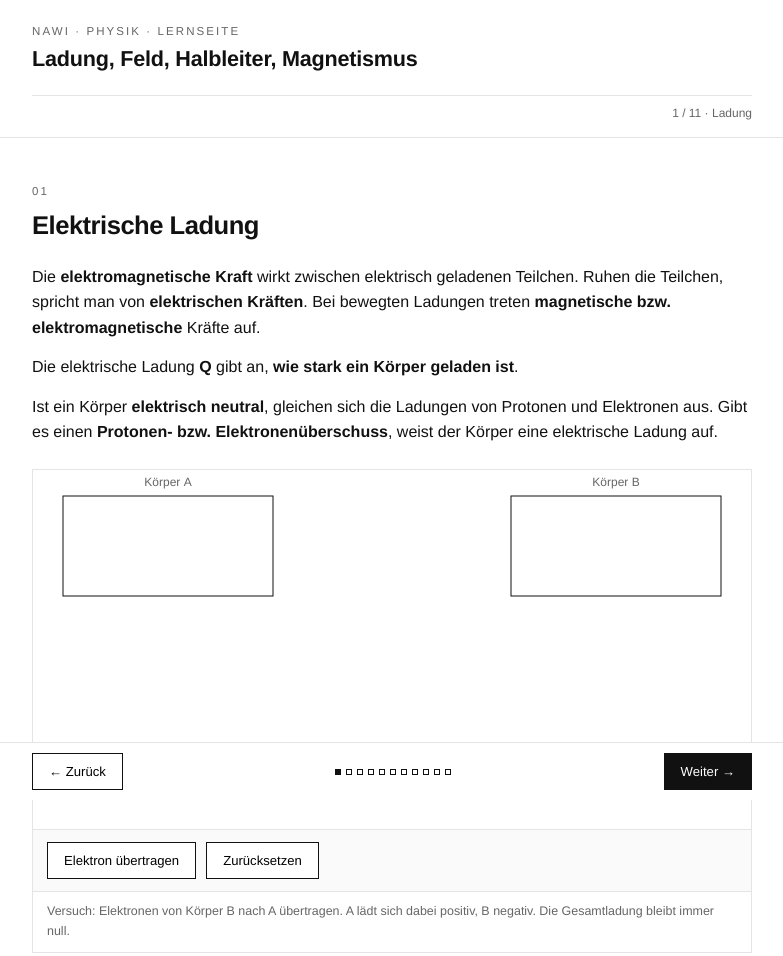
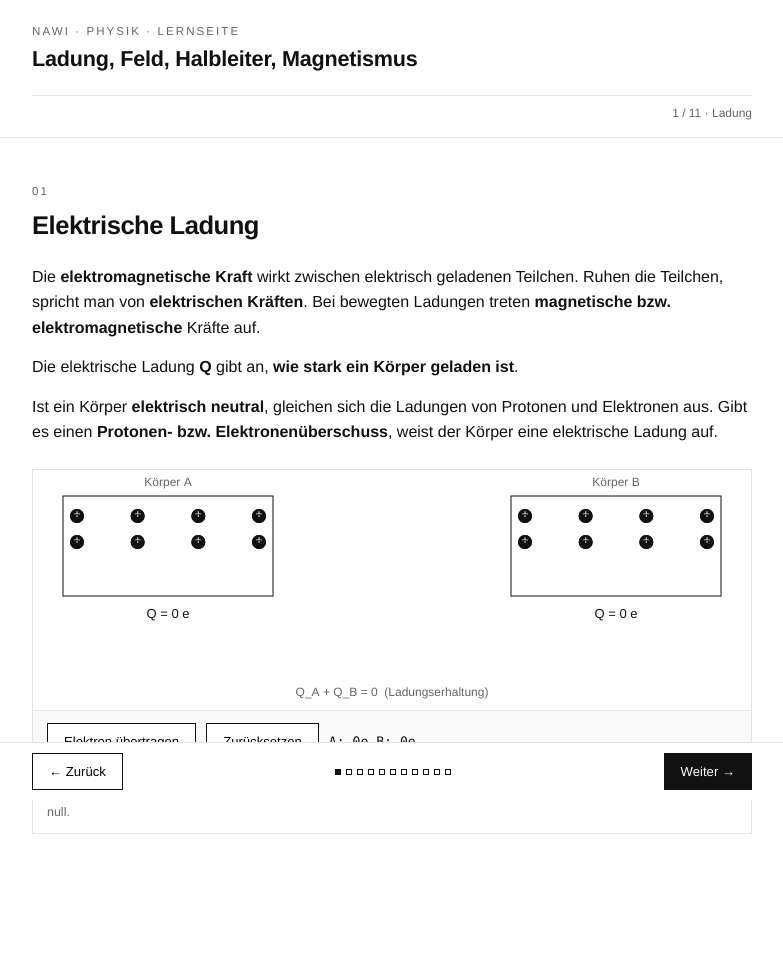
Before and after one commit to 23Noiahs/nawi, a plain HTML site: page index.html in a window 1280 px wide. Shown: the whole page, without its empty margins (248-1031 px from the left). Drawn offline with Linux system fonts and the light colour scheme.

Commit message:
Fix: Canvas-Groessen (feste Hoehen, kein Aufblaumen), Ladungs-Experiment rendert wieder, Reibungs-Hinweise
Co-authored-by: 23Noiahs <23Noiahs@users.noreply.github.com>

```diff
--- a/index.html
+++ b/index.html
@@ -33,7 +33,19 @@
   .def{border-left:2px solid var(--ink);padding:2px 0 2px 16px;margin:18px 0;font-size:1.05rem;}
   .note{background:var(--panel);border:1px solid var(--line);padding:12px 16px;margin:16px 0;font-size:.92rem;color:#333;}
   figure{margin:24px 0;border:1px solid var(--line);}
-  canvas{width:100%;display:block;background:#fff;touch-action:none;}
+  canvas{width:100%;height:280px;display:block;background:#fff;touch-action:none;}
+  #cvRub{height:200px}
+  #cvCoulomb{height:260px}
+  #cvField{height:320px}
+  #cvCap{height:260px}
+  #cvSemi{height:320px}
+  #cvDope{height:260px}
+  #cvTrans{height:300px}
+  #cvMag{height:240px}
+  #cvCoil{height:240px}
+  #cvLorenz{height:240px}
+  #cvMotor{height:320px}
+  #cvCharge{height:240px}
   figcaption{font-size:.78rem;color:var(--mid);padding:10px 14px;border-top:1px solid var(--line);}
   .controls{display:flex;flex-wrap:wrap;gap:10px;align-items:center;padding:12px 14px;border-top:1px solid var(--line);background:var(--panel);}
   .controls input[type=range]{flex:1;min-width:130px;accent-color:#111;}
@@ -320,14 +332,14 @@ var anims={};
 (function loop(){Object.keys(anims).forEach(function(k){try{anims[k]()}catch(e){}});requestAnimationFrame(loop);})();
 
 function fit(cv){
-  if(!cv._set){var r0=cv.getBoundingClientRect();cv._h=r0.height>40?r0.height:240;cv._set=true;}
-  cv._set=false;
+  if(!cv.offsetParent)return null;
   var r=cv.getBoundingClientRect(), dpr=window.devicePixelRatio||1;
-  var W=Math.max(60,Math.round(r.width*dpr)), H=Math.max(60,Math.round(dpr*(r.height>40?r.height:240)));
-  if(cv.width!==W||cv.height!==H){cv.width=W;cv.height=H;}
+  var W=Math.round(r.width), H=Math.round(r.height);
+  if(W<10||H<10)return null;
+  if(cv.width!==W*dpr||cv.height!==H*dpr){cv.width=W*dpr;cv.height=H*dpr;}
   var ctx=cv.getContext('2d'); ctx.setTransform(dpr,0,0,dpr,0,0);
-  ctx.clearRect(0,0,r.width,cv.height/dpr);
-  return {ctx:ctx,w:r.width,h:cv.height/dpr};
+  ctx.clearRect(0,0,W,H);
+  return {ctx:ctx,w:W,h:H};
 }
 function disc(c,x,y,r){c.beginPath();c.arc(x,y,r,0,7);c.fillStyle='#111';c.fill();}
 function ring(c,x,y,r,w){c.beginPath();c.arc(x,y,r,0,7);c.strokeStyle='#111';c.lineWidth=w||2;c.stroke();}
@@ -347,12 +359,12 @@ function minusIcon(c,x,y,r){ ring(c,x,y,r,2); txt(c,'\u2212',x,y+r*0.4,Math.roun
 (function(){
   var cv=document.getElementById('cvCharge'), moved=0;
   function draw(){
-    var f=fit(cv), c=f.ctx, w=f.w, h=f.h; c.clearRect(0,0,w,h);
+    var f=fit(cv); if(!f)return; var c=f.ctx, w=f.w, h=f.h;
     var bw=210, y0=26, bh=100, xA=30, xB=w-30-bw;
     c.strokeStyle='#111'; c.lineWidth=1; c.strokeRect(xA,y0,bw,bh); c.strokeRect(xB,y0,bw,bh);
     txt(c,'K\u00f6rper A',xA+bw/2,16,12,'#666'); txt(c,'K\u00f6rper B',xB+bw/2,16,12,'#666');
     function row(ox,n,r,colFn){
-      for(var i=0;i<n;i++){var x=ox+14+(i%4)*((bw-28)/3), y=y0+20+Math.floor(i/4)*26; colFn(x,y,r);}
+      for(var i=0;i<n;i++){var x=ox+14+(i%4)*((bw-28)/3), y=y0+20+Math.floor(i/4)*26; colFn(c,x,y,r);}
     }
     row(xA,8,7,plusIcon); row(xB,8,7,plusIcon);
     var eA=8+moved, eB=8-moved;
@@ -372,7 +384,7 @@ function minusIcon(c,x,y,r){ ring(c,x,y,r,2); txt(c,'\u2212',x,y+r*0.4,Math.roun
 (function(){
   var cv=document.getElementById('cvCoulomb'), sign=-1, rEl=document.getElementById('coulR');
   function draw(){
-    var f=fit(cv), c=f.ctx, w=f.w, h=f.h; c.clearRect(0,0,w,h);
+    var f=fit(cv); if(!f)return; var c=f.ctx, w=f.w, h=f.h;
     var r=+rEl.value, scale=(w-140)/380, y=h/2+18, x1=70, x2=70+r*scale;
     var Frel=(200/r)*(200/r), len=Math.min(150,25+Frel*95);
     if(sign<0){ arrowH(c,x1+28,y,len); arrowH(c,x2+28,y,-len); }
@@ -404,7 +416,7 @@ function minusIcon(c,x,y,r){ ring(c,x,y,r,2); txt(c,'\u2212',x,y+r*0.4,Math.roun
       : bN+' steht weiter oben \u2192 gibt Elektronen ab \u2192 l\u00e4dt sich <b>positiv</b>. '+aN+' wird <b>negativ</b>.';
   };
   function draw(){
-    var f=fit(cv), c=f.ctx, w=f.w, h=f.h; c.clearRect(0,0,w,h); tick++;
+    var f=fit(cv); if(!f)return; var c=f.ctx, w=f.w, h=f.h; tick++;
     var y=h/2;
     c.strokeStyle='#111'; c.lineWidth=1;
     c.strokeRect(w*0.12,y-34,w*0.3,68); c.strokeRect(w*0.58,y-34,w*0.3,68);
@@ -415,9 +427,15 @@ function minusIcon(c,x,y,r){ ring(c,x,y,r,2); txt(c,'\u2212',x,y+r*0.4,Math.roun
       var x0=fromA?w*0.42:w*0.58, x1=fromA?w*0.58:w*0.42;
       for(var i=0;i<4;i++){
         var p=((tick*3+i*46)%110)/110;
-        ring(c,x0+(x1-x0)*p,y+Math.sin((tick+i*20)/7)*16,4,1.5);
+        ring(c,x0+(x1-x0)*p,y+Math.sin((tick+i*20)/7)*16,6,1.5);
+        txt(c,'\u2212',x0+(x1-x0)*p,y+Math.sin((tick+i*20)/7)*16+3,8);
       }
-      line(c,x0,y-52,x1,y-52,1);
+      c.globalAlpha=.4;
+      line(c,x0-(fromA?26:-26)*1,y-52,x1+(fromA?0:0),y-52,1);
+      c.globalAlpha=1;
+      txt(c,'Elektronen '+ (fromA?'\u2192':'\u2190'),(x0+x1)/2,y-60,12,'#666');
+    }else{
+      txt(c,'\u201eReiben\u201c dr\u00fccken \u2192 Elektronen wandern zum Stoff weiter unten in der Reihe',(w/2),y+2,11,'#999');
     }
   }
   anims.rub=draw;
@@ -428,7 +446,7 @@ function minusIcon(c,x,y,r){ ring(c,x,y,r,2); txt(c,'\u2212',x,y+r*0.4,Math.roun
   var cv=document.getElementById('cvField');
   var charges=[{fx:0.34,q:1},{fx:0.66,q:-1}], drag=-1, HH=0;
   function draw(){
-    var f=fit(cv), c=f.ctx, w=f.w, h=f.h; HH=h; c.clearRect(0,0,w,h);
+    var f=fit(cv); if(!f)return; var c=f.ctx, w=f.w, h=f.h; HH=h;
     var cs=charges.map(function(q){return{x:q.fx*w,y:h/2,q:q.q}});
     function E(x,y){
       var fx=0,fy=0;
@@ -480,7 +498,7 @@ function minusIcon(c,x,y,r){ ring(c,x,y,r,2); txt(c,'\u2212',x,y+r*0.4,Math.roun
   document.getElementById('capCharge').onclick=function(){target=100;dis=false};
   document.getElementById('capDischarge').onclick=function(){target=0;dis=true};
   function draw(){
-    var f=fit(cv), c=f.ctx, w=f.w, h=f.h; c.clearRect(0,0,w,h);
+    var f=fit(cv); if(!f)return; var c=f.ctx, w=f.w, h=f.h;
     q+=(target-q)*0.05;
     var px=w/2, pw=Math.max(90,w*0.24), ph=h*0.46, top=h*0.28;
     c.globalAlpha=.35;
@@ -514,7 +532,7 @@ function minusIcon(c,x,y,r){ ring(c,x,y,r,2); txt(c,'\u2212',x,y+r*0.4,Math.roun
   var cv=document.getElementById('cvSemi'), tEl=document.getElementById('semiT');
   var els=[], tick=0, N=8, M=4;
   function draw(){
-    var f=fit(cv), c=f.ctx, w=f.w, h=f.h; c.clearRect(0,0,w,h); tick++;
+    var f=fit(cv); if(!f)return; var c=f.ctx, w=f.w, h=f.h; tick++;
     var T=+tEl.value, tempC=Math.round(T*2-10), want=Math.round(T/100*16);
     while(els.length<want)
       els.push({x:0.1+Math.random()*0.8,y:0.24+Math.random()*0.6,
@@ -550,7 +568,7 @@ function minusIcon(c,x,y,r){ ring(c,x,y,r,2); txt(c,'\u2212',x,y+r*0.4,Math.roun
 (function(){
   var cv=document.getElementById('cvDope'), mode='none', tick=0;
   function draw(){
-    var f=fit(cv), c=f.ctx, w=f.w, h=f.h; c.clearRect(0,0,w,h); tick++;
+    var f=fit(cv); if(!f)return; var c=f.ctx, w=f.w, h=f.h; tick++;
     var N=5,M=4, mx=w*0.1, my=h*0.16, gw=w*0.8, gh=h*0.58, sx=gw/(N-1), sy=gh/(M-1);
     c.globalAlpha=.5;
     for(var j=0;j<M;j++)for(var i=0;i<N-1;i++) line(c,mx+i*sx+10,my+j*sy,mx+(i+1)*sx-10,my+j*sy,1);
@@ -586,7 +604,7 @@ function minusIcon(c,x,y,r){ ring(c,x,y,r,2); txt(c,'\u2212',x,y+r*0.4,Math.roun
 (function(){
   var cv=document.getElementById('cvTrans'), uEl=document.getElementById('trU');
   function draw(){
-    var f=fit(cv), c=f.ctx, w=f.w, h=f.h; c.clearRect(0,0,w,h);
+    var f=fit(cv); if(!f)return; var c=f.ctx, w=f.w, h=f.h;
     var U=+uEl.value, on=U>0.7;
     var gain=Math.max(0,Math.min(100,(U-0.7)*22));
     var cw=w*0.24, ch=h*0.46, cy=h*0.42;
@@ -653,7 +671,7 @@ function minusIcon(c,x,y,r){ ring(c,x,y,r,2); txt(c,'\u2212',x,y+r*0.4,Math.roun
   var cv=document.getElementById('cvMag'), lp=1;
   document.getElementById('magFlip').onclick=function(){lp*=-1};
   function draw(){
-    var f=fit(cv), c=f.ctx, w=f.w, h=f.h; c.clearRect(0,0,w,h);
+    var f=fit(cv); if(!f)return; var c=f.ctx, w=f.w, h=f.h;
     var y=h/2+4, x1=w*0.27, x2=w*0.73, mw=110, mh=52;
     function magnet(x,pole){
       var l=pole>0?'N':'S', r=pole>0?'S':'N';
@@ -685,7 +703,7 @@ function minusIcon(c,x,y,r){ ring(c,x,y,r,2); txt(c,'\u2212',x,y+r*0.4,Math.roun
 (function(){
   var cv=document.getElementById('cvCoil'), iEl=document.getElementById('coilI'), tick=0;
   function draw(){
-    var f=fit(cv), c=f.ctx, w=f.w, h=f.h; c.clearRect(0,0,w,h); tick++;
+    var f=fit(cv); if(!f)return; var c=f.ctx, w=f.w, h=f.h; tick++;
     var I=+iEl.value/100, cy=h/2;
     var sx=w*0.34, sw=w*0.3;
     c.globalAlpha=.35;
@@ -727,7 +745,7 @@ function minusIcon(c,x,y,r){ ring(c,x,y,r,2); txt(c,'\u2212',x,y+r*0.4,Math.roun
     return Math.min(h-14,Math.max(14,y));
   }
   function draw(){
-    var f=fit(cv), c=f.ctx, w=f.w, h=f.h; c.clearRect(0,0,w,h); tick++;
+    var f=fit(cv); if(!f)return; var c=f.ctx, w=f.w, h=f.h; tick++;
     var top=flip>0?'S':'N', bot=flip>0?'N':'S';
     line(c,0,10,w,10,1); txt(c,top+' \u00b7 \u00b7 \u00b7',w-40,15,10,'#666');
     line(c,0,h-10,w,h-10,1); txt(c,bot+' \u00b7 \u00b7 \u00b7',w-40,h-3,10,'#666');
@@ -756,7 +774,7 @@ function minusIcon(c,x,y,r){ ring(c,x,y,r,2); txt(c,'\u2212',x,y+r*0.4,Math.roun
     this.textContent=comm?'Kommutator AUS':'Kommutator AN';
   };
   function draw(){
-    var f=fit(cv), c=f.ctx, w=f.w, h=f.h; c.clearRect(0,0,w,h);
+    var f=fit(cv); if(!f)return; var c=f.ctx, w=f.w, h=f.h;
     var cx=w/2, cy=h/2, R=Math.min(w,h)*0.34;
     c.strokeStyle='#111'; c.lineWidth=1;
     c.strokeRect(cx-R-64,cy-40,44,80); txt(c,'S',cx-R-42,cy+5,15);
```
